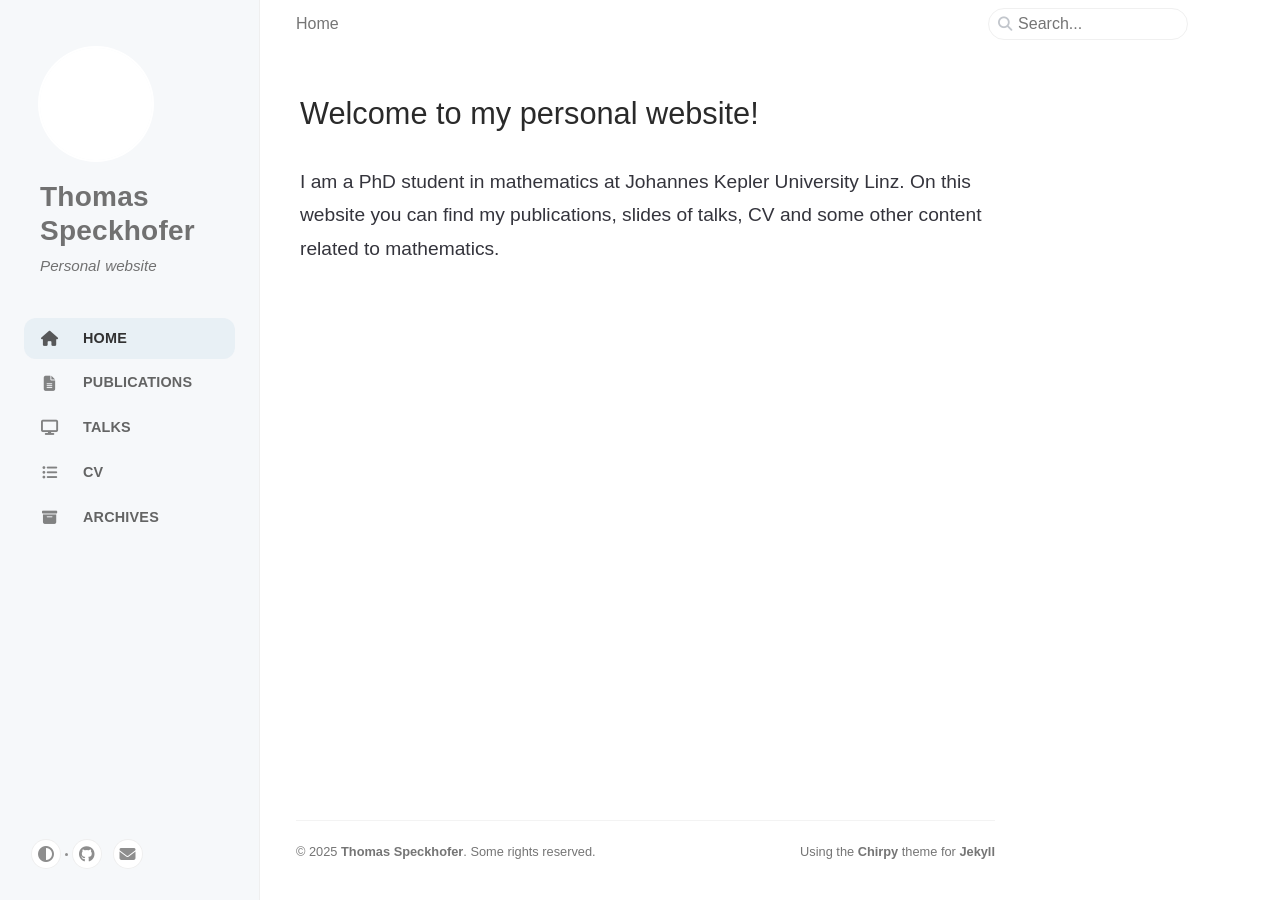
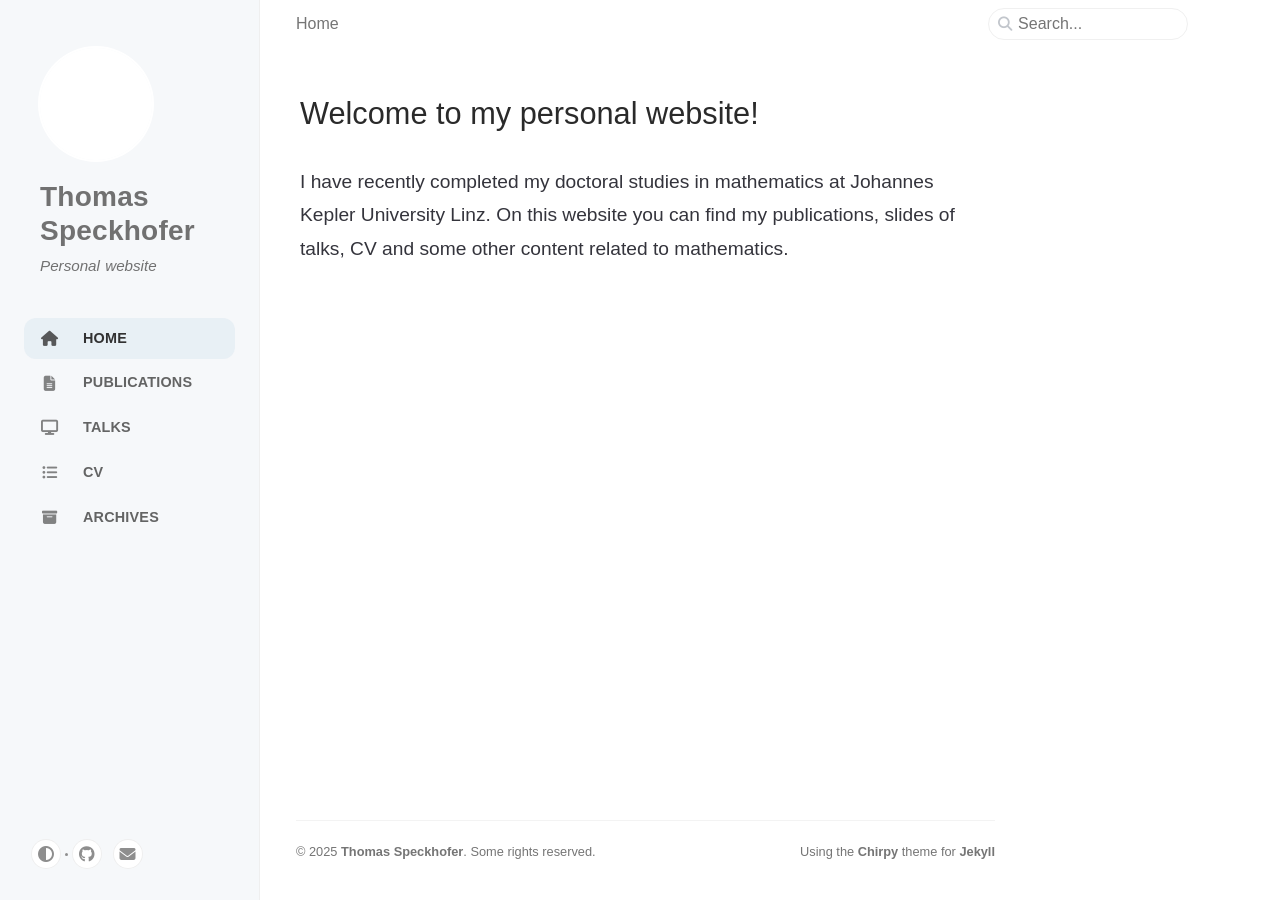
Before and after one commit to speckhofer/speckhofer.github.io, a Jekyll site: the page built from index.html, in a window 1280 px wide. Built offline with Jekyll 4.4.1, drawn with Linux system fonts in a browser that asks for light colours; cached includes are drawn as plain includes.

Commit message:
Update index.html

```diff
--- a/index.html
+++ b/index.html
@@ -4,4 +4,4 @@ layout: home
 title: Welcome to my personal website!
 ---
 
-I am a PhD student in mathematics at Johannes Kepler University Linz. On this website you can find my publications, slides of talks, CV and some other content related to mathematics.
+I have recently completed my doctoral studies in mathematics at Johannes Kepler University Linz. On this website you can find my publications, slides of talks, CV and some other content related to mathematics.
```
